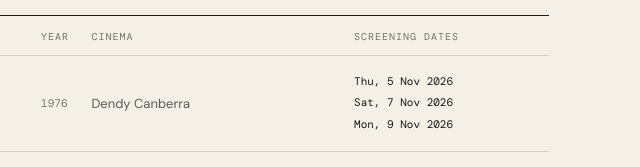
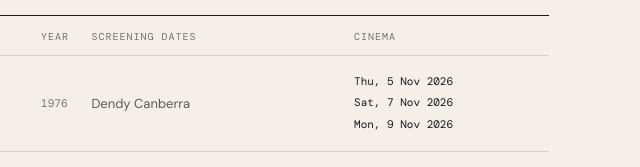
Before and after one commit to CBRretro/canberra-retro-cinema, a plain HTML site: page index.html in a window 1280 px wide. Shown: the part 631-798 px from the top of the page, 592-1232 px from the left. Drawn offline with nearby package versions, Linux system fonts and the light colour scheme; a web font is replaced by a local one.

Commit message:
Move screening dates before cinema column

```diff
--- a/index.html
+++ b/index.html
@@ -39,7 +39,7 @@
     </div>
     <div class="table-wrap">
       <table class="screenings-table">
-        <thead><tr><th scope="col">FILM</th><th scope="col">YEAR</th><th scope="col">CINEMA</th><th scope="col">SCREENING DATES</th></tr></thead>
+        <thead><tr><th scope="col">FILM</th><th scope="col">YEAR</th><th scope="col">SCREENING DATES</th><th scope="col">CINEMA</th></tr></thead>
         <tbody id="screenings-body">
           <tr><td colspan="4" class="empty-cell">Loading cinema listings…</td></tr>
         </tbody>
```
